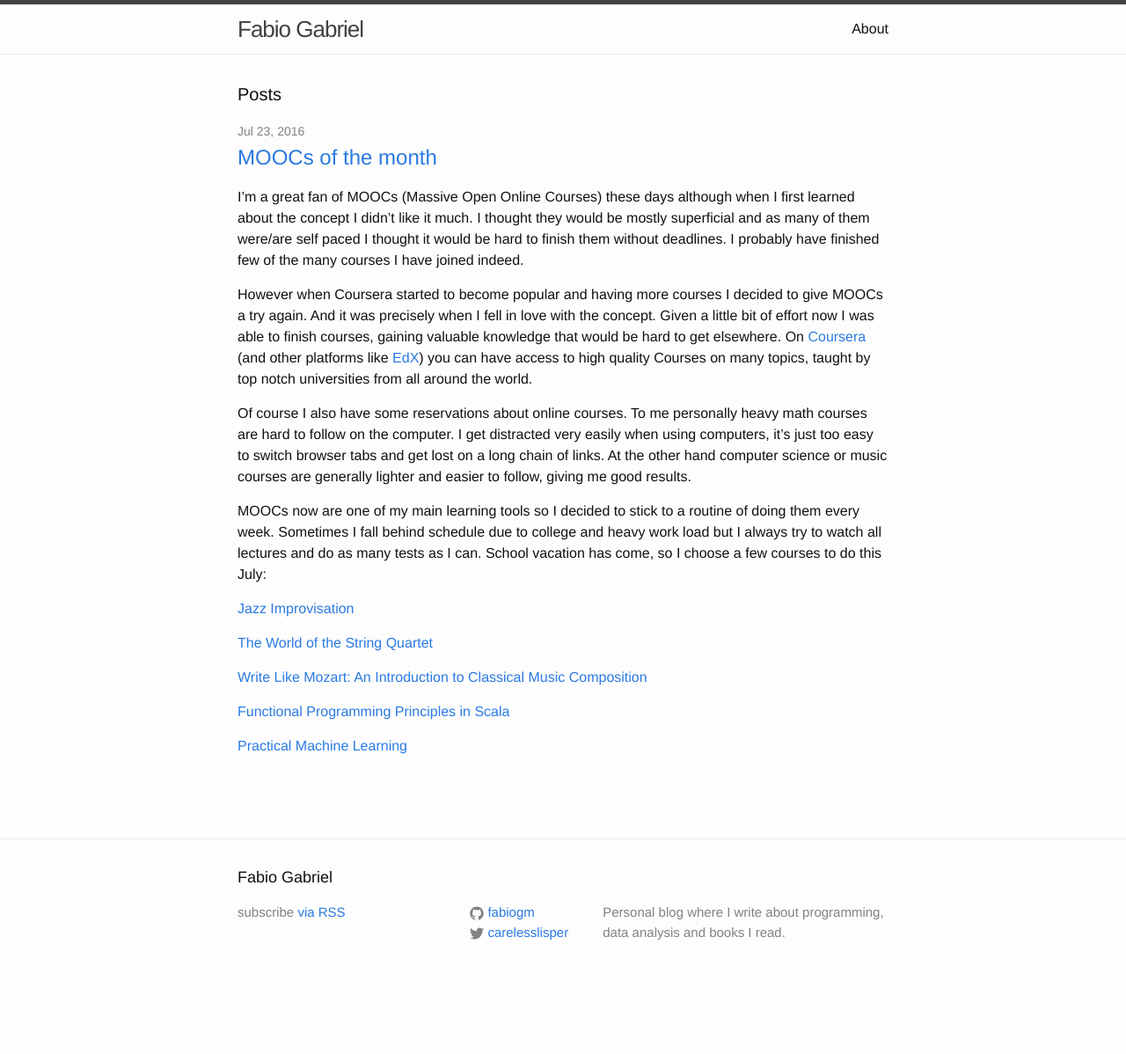
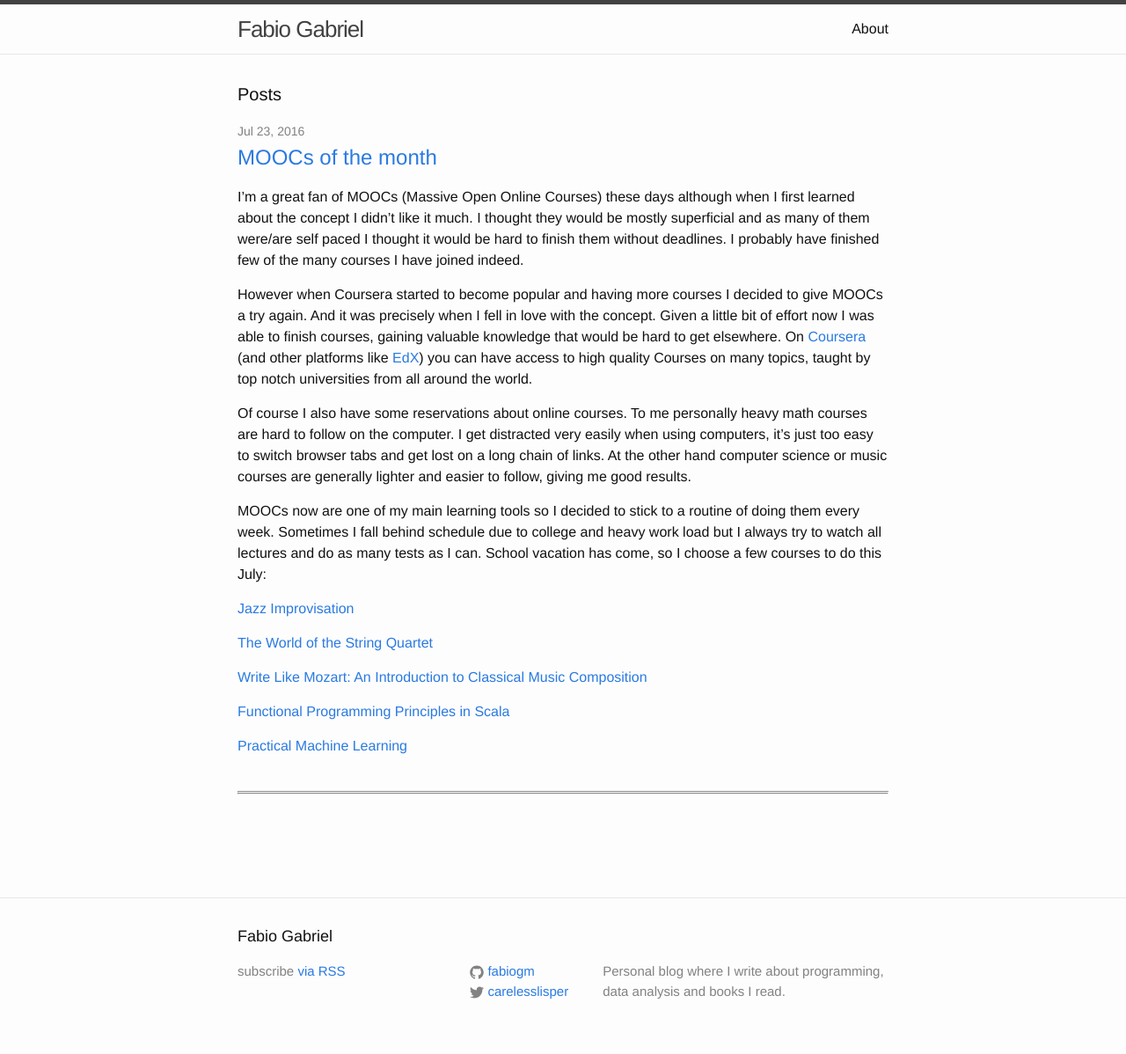
Before and after one commit to fabiogm/fabiogm.github.io, a Jekyll site: the page built from index.html, in a window 1280 px wide. Shown: the whole page at 88% size. Built offline with Jekyll 4.4.1, drawn with Linux system fonts in a browser that asks for light colours; before the commit the page ends 1131 px from its top, so only the background shows below that.

Commit message:
Better spacing between posts.

```diff
--- a/_sass/_layout.scss
+++ b/_sass/_layout.scss
@@ -240,3 +240,7 @@
         }
     }
 }
+
+hr {
+  border-top: 3px double #8c8b8b;
+}
--- a/index.html
+++ b/index.html
@@ -17,6 +17,9 @@ layout: default
         <article>
           {{ post.content }}
         </article>
+        <br/>
+        <hr/>
+        <br/>
     {% endfor %}
   </ul>
   <br/>
```
